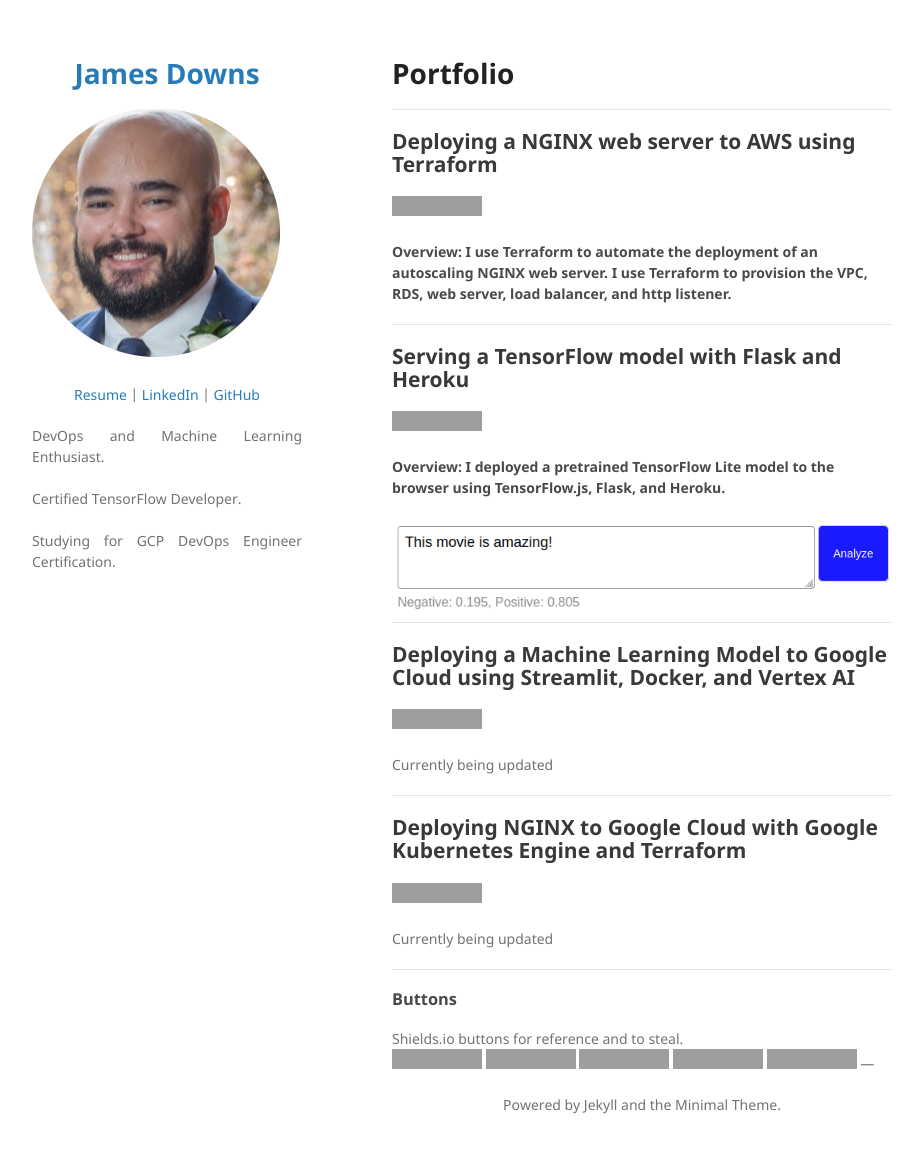
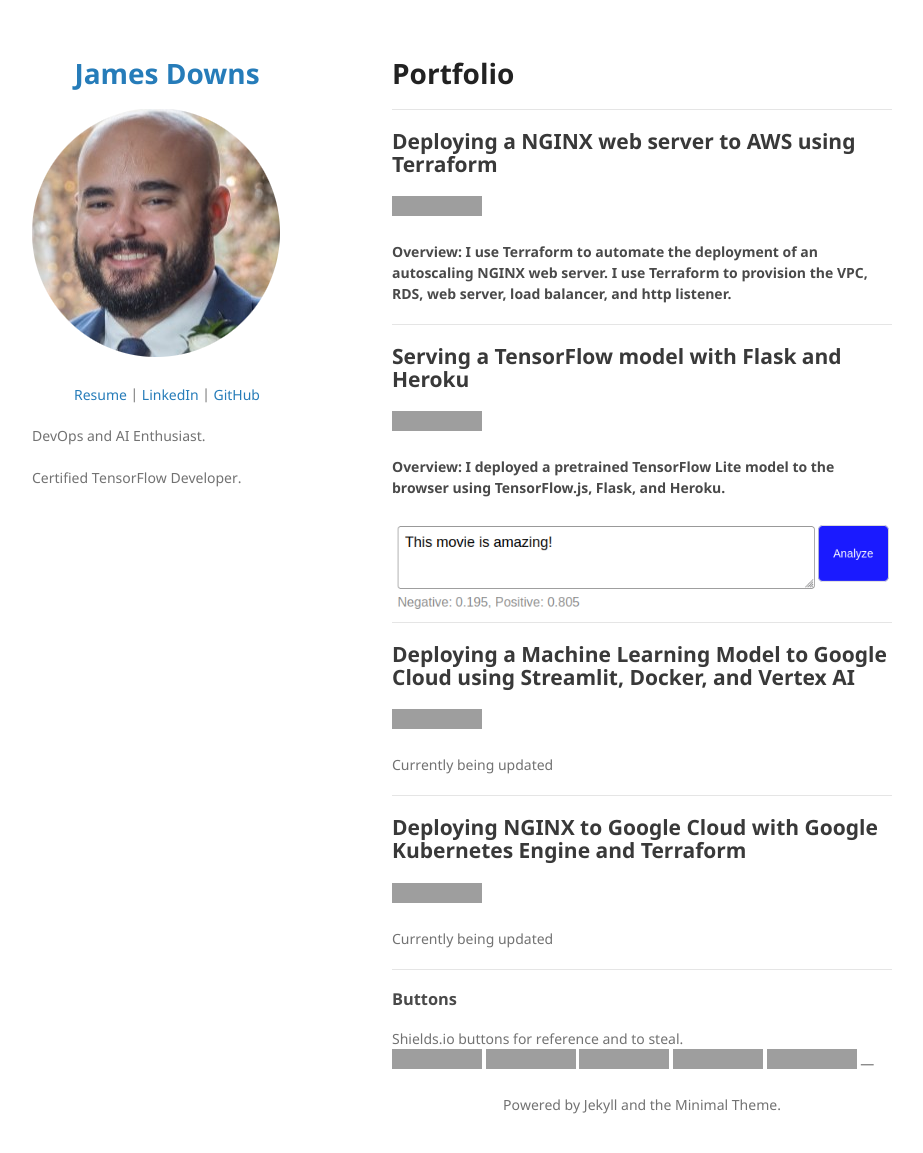
Before and after one commit to jrdowns/jrdowns.github.io, a Jekyll site: the page built from index.md, in a window 1280 px wide and 1165 px high. Shown: the top 1153 px of the window, without its empty margins (178-1101 px from the left). Built offline with Jekyll 4.4.1, drawn with Linux system fonts in a browser that asks for light colours; our own code applies the rules of GitHub Pages for plain Markdown files; grey boxes are pictures that could not be loaded.

Commit message:
Update _config.yml

```diff
--- a/_config.yml
+++ b/_config.yml
@@ -10,11 +10,9 @@ description:
   </p>
 
   <p align="justify">
-  DevOps and Machine Learning Enthusiast.
+  DevOps and AI Enthusiast.
   <br><br>
   Certified TensorFlow Developer.
-  <br><br>
-  Studying for GCP DevOps Engineer Certification.
   </p>
 
 theme: jekyll-theme-minimal
```
